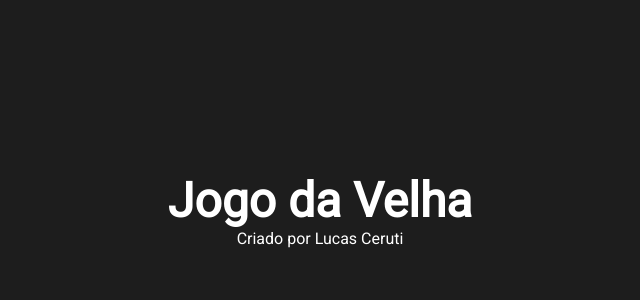
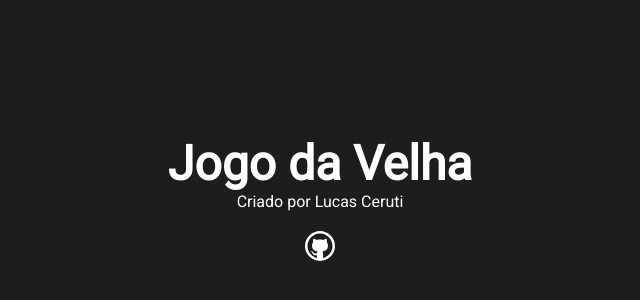
Before and after one commit to lucasceruti/react-jogo-da-velha, a Next.js app: page / in a window 1280 px wide. Shown: the part 190-490 px from the top of the page, without its empty margins (320-960 px from the left). Built offline with nearby package versions, Linux system fonts and the light colour scheme.

Commit message:
Criado componente de icone

```diff
--- a/src/components/header/Header.jsx
+++ b/src/components/header/Header.jsx
@@ -2,6 +2,7 @@
 
 import Title from "../title/Title"
 import SubTitle from "../subTitle/SubTitle"
+import Icon from '../icon/Icon'
 
 
 function Header () {
@@ -9,6 +10,9 @@
         <div className={styles.header}>
             <Title>Jogo da Velha</Title>
             <SubTitle>Criado por Lucas Ceruti</SubTitle>
+            <div className={styles.iconContent}>
+                <Icon iconName="github" link="https://github.com/lucasceruti"></Icon>
+            </div>
         </div>
     )
 }
--- a/src/components/header/Header.module.css
+++ b/src/components/header/Header.module.css
@@ -2,3 +2,7 @@
     text-align: center;
     padding: 40px 0;
 }
+
+.iconContent {
+    margin: 20px 0;
+}
--- /dev/null
+++ b/src/components/icon/Icon.jsx
@@ -0,0 +1,13 @@
+function Icon ({ iconName, size, link }) {
+    return (
+        <a href={link} target="_blank" >
+            <img src={`/icons/${iconName}.svg`} width={size} alt="" />
+        </a>
+    )
+}
+
+Icon.defaultProps = {
+    size:'30px'
+}
+
+export default Icon
```
Also changed, not shown: public/icons/github.svg (added).
